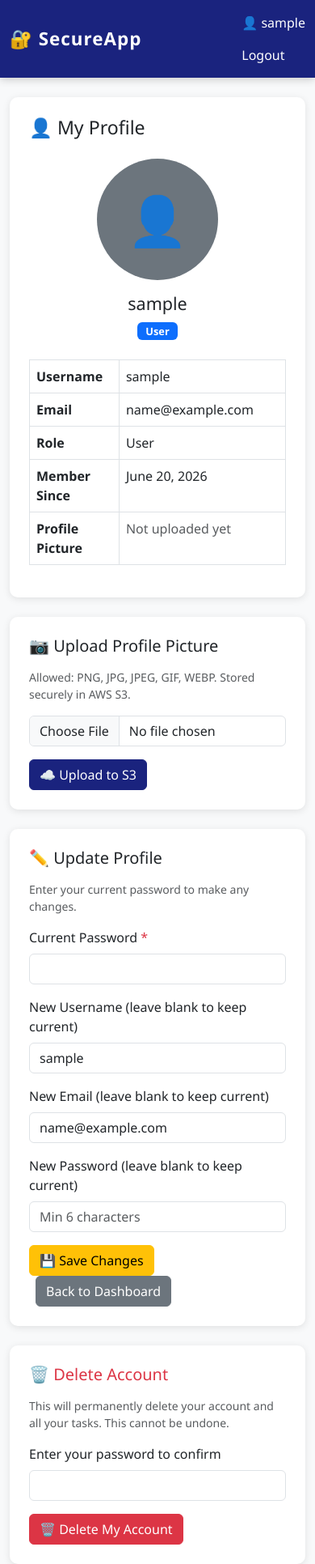
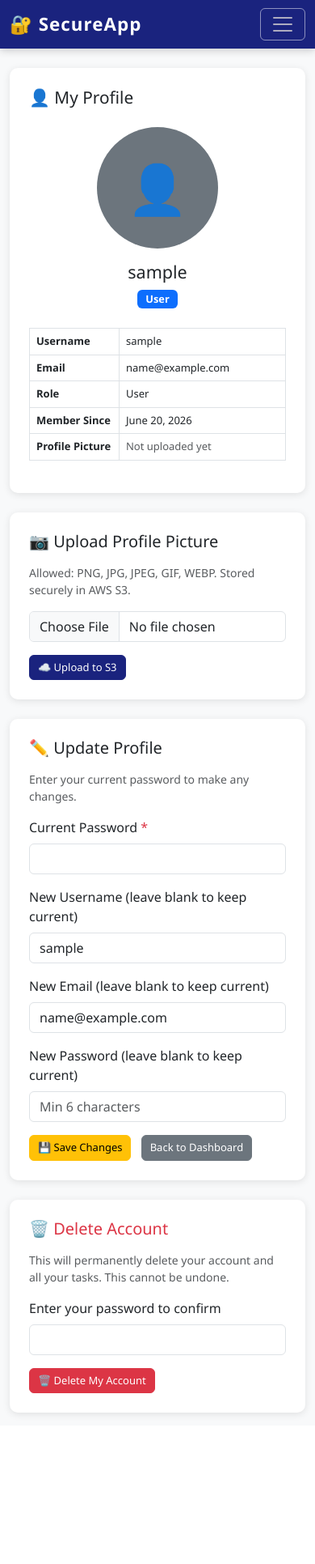
Before and after one commit to Pranavraj5151/cloud-secure-web-app, a Flask app: page /profile in a window 390 px wide. Shown: the whole page at 81% size. After the commit the page ends 1750 px from the top, so only its background shows below. Run offline with Flask 3, Linux system fonts and the light colour scheme; the visitor is signed in with stand-in values (Sample User, id 1).

Commit message:
Fix mobile responsiveness and admin dashboard serial numbers

```diff
--- a/src/app/static/css/style.css
+++ b/src/app/static/css/style.css
@@ -46,3 +46,24 @@ body {
     border-radius: 10px;
     border: none;
 }
+/* Mobile responsiveness */
+@media (max-width: 768px) {
+    .container {
+        padding-left: 12px;
+        padding-right: 12px;
+    }
+    .card {
+        margin-bottom: 16px;
+    }
+    .table th, .table td {
+        font-size: 13px;
+        padding: 6px 8px;
+    }
+    h2, h3 {
+        font-size: 1.3rem;
+    }
+    .btn {
+        font-size: 13px;
+        padding: 5px 10px;
+    }
+}
--- a/src/app/templates/base.html
+++ b/src/app/templates/base.html
@@ -18,6 +18,10 @@
     <nav class="navbar navbar-expand-lg mb-4">
         <div class="container">
             <a class="navbar-brand fw-bold" href="#">🔐 SecureApp</a>
+            <button class="navbar-toggler" type="button" data-bs-toggle="collapse" data-bs-target="#navbarNav" aria-label="Toggle navigation" style="border-color:rgba(255,255,255,0.5);">
+                <span class="navbar-toggler-icon" style="filter:invert(1);"></span>
+            </button>
+            <div class="collapse navbar-collapse" id="navbarNav">
             <div class="navbar-nav ms-auto">
                 {% if current_user.is_authenticated %}
                     <a class="nav-link d-flex align-items-center gap-1" href="{{ url_for('main.profile') }}">
@@ -33,6 +37,7 @@
                     <a class="nav-link" href="{{ url_for('main.login') }}">Login</a>
                     <a class="nav-link" href="{{ url_for('main.register') }}">Register</a>
                 {% endif %}
+            </div>
             </div>
         </div>
     </nav>
--- a/src/app/templates/dashboard.html
+++ b/src/app/templates/dashboard.html
@@ -20,7 +20,8 @@
                 <a href="{{ url_for('main.add_task') }}" class="btn btn-primary">+ Add Task</a>
             </div>
             {% if tasks %}
-                <table class="table table-hover align-middle">
+                <div class="table-responsive">
+    <table class="table table-hover align-middle">
                     <thead class="table-dark">
                         <tr>
                             <th>Title</th>
@@ -100,6 +101,7 @@
                         {% endfor %}
                     </tbody>
                 </table>
+</div>
             {% else %}
                 <div class="text-center py-5">
                     <h5 class="text-muted">No tasks yet!</h5>
--- a/src/app/templates/profile.html
+++ b/src/app/templates/profile.html
@@ -27,7 +27,8 @@
                 </span>
             </div>
 
-            <table class="table table-bordered">
+            <div class="table-responsive">
+    <table class="table table-bordered">
                 <tr><th width="35%">Username</th><td>{{ current_user.username }}</td></tr>
                 <tr><th>Email</th><td>{{ current_user.email }}</td></tr>
                 <tr><th>Role</th><td>{{ current_user.role | capitalize }}</td></tr>
@@ -43,6 +44,7 @@
                     </td>
                 </tr>
             </table>
+</div>
         </div>
 
         <!-- Upload Profile Picture -->
```
Also changed, not shown: src/app/templates/admin_dashboard.html (+6 -2 lines).
